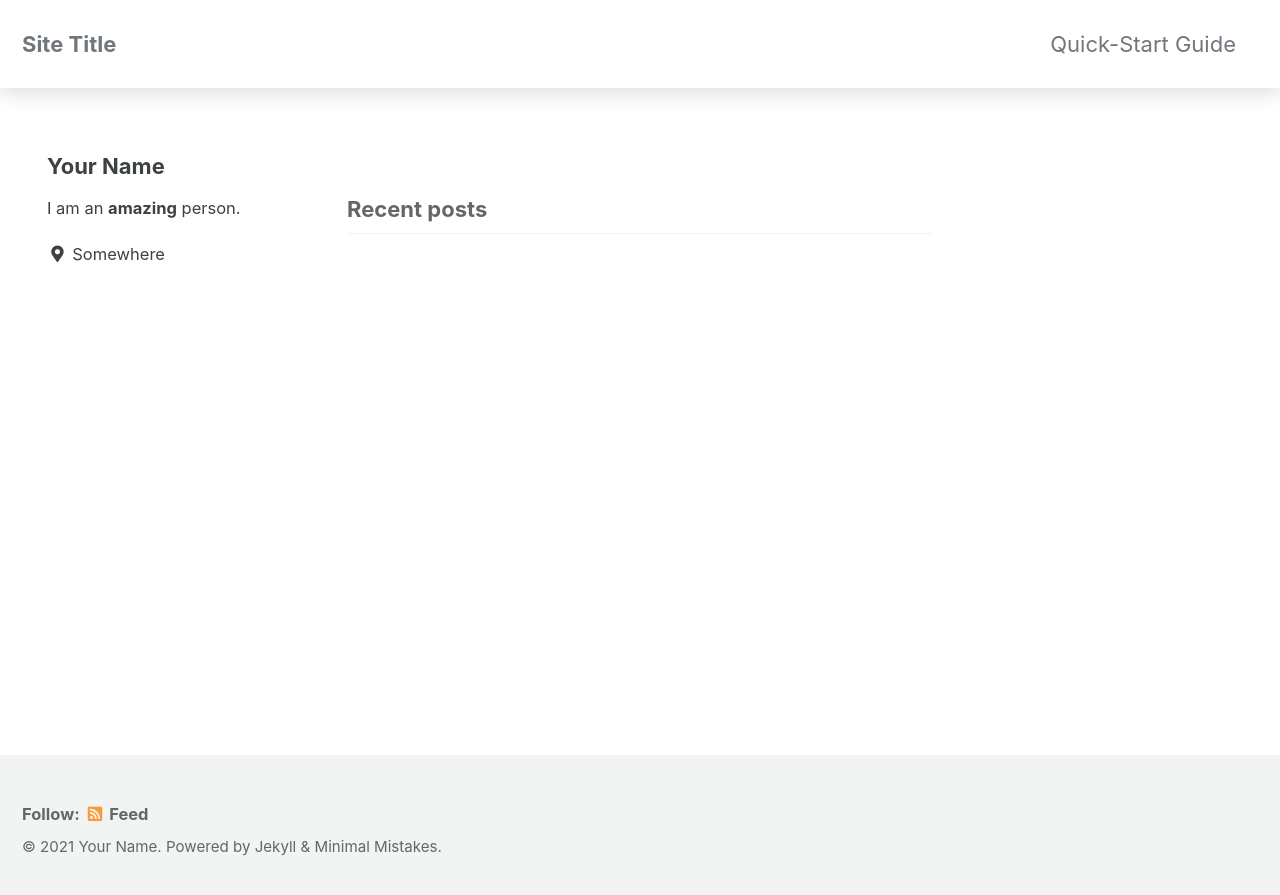
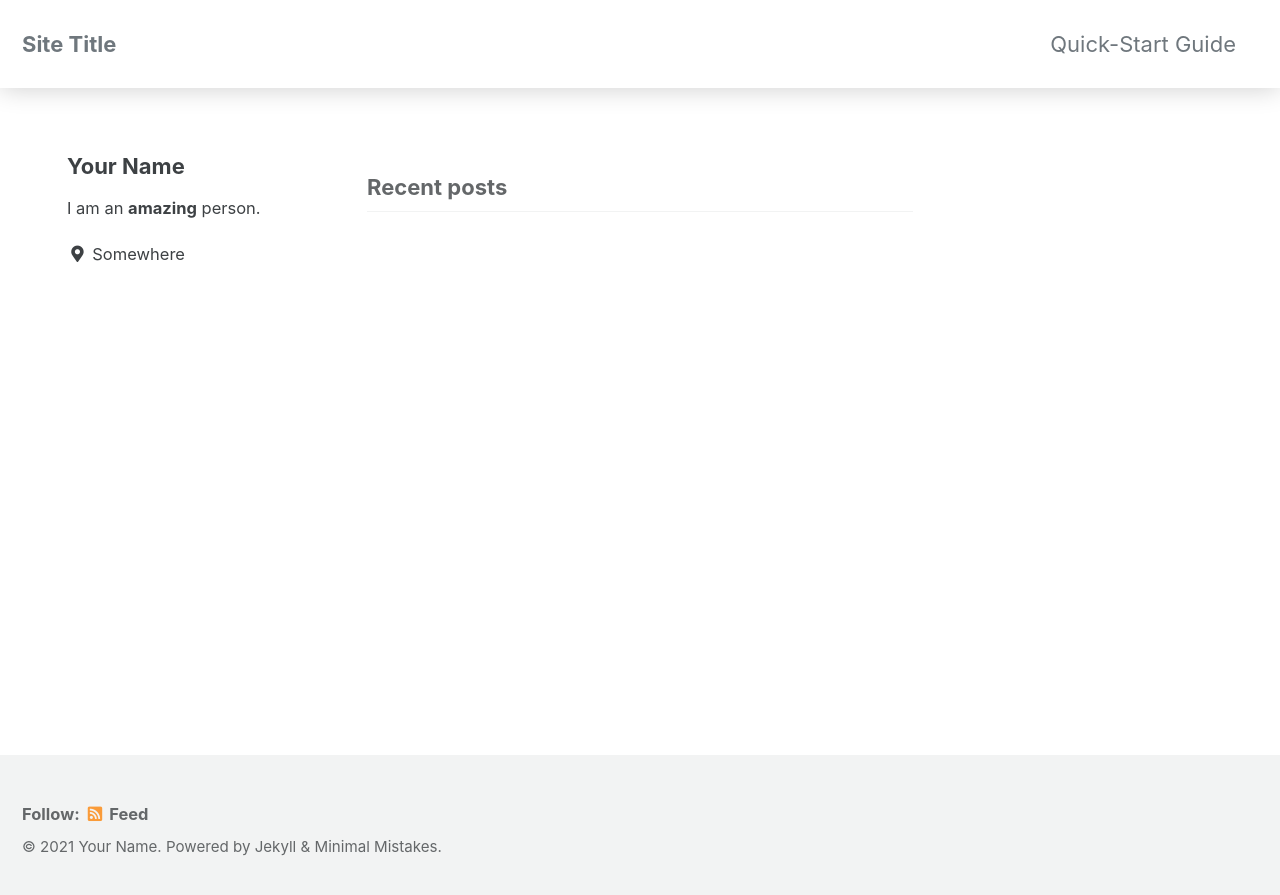
Before and after one commit to BOBDevStudio/Minimal-Mistakes-Fork-Theme, a Jekyll site: the page built from index.html, in a window 1280 px wide. Shown: the top 895 px of the page. Built offline with Jekyll 4.4.1, drawn with Linux system fonts in a browser that asks for light colours; cached includes are drawn as plain includes; the list of posts is cut into pages by our own code.

Commit message:
Updated archive.html

```diff
--- a/_layouts/archive.html
+++ b/_layouts/archive.html
@@ -18,6 +18,7 @@ layout: default
   <main id="main" class="main" role="main">
     {%- include sidebar.html -%}
 
+	<article class="page">
       <div class="archive">
         {%- unless page.header.overlay_color or page.header.overlay_image -%}
         <h1 id="page-title" {%- if page.uses_image_header == true -%}class="page__title"{%- else -%}class="page__title non-splash-page-title"{%- endif -%} itemprop="headline">
@@ -26,5 +27,8 @@ layout: default
         {%- endunless -%}
         {{ content }}
       </div>
+	</article>
+
+	{%- include page-subject-info-panel.html -%}
   </main>
 </div>
--- a/_sass/minimal-mistakes/_bob-custom-edits.scss
+++ b/_sass/minimal-mistakes/_bob-custom-edits.scss
@@ -363,6 +363,13 @@ body {
         @include laptop {
           flex-basis: calc(100% - 300px - 300px - 20px - 20px);
           width: calc(100% - 300px - 300px - 20px - 20px);
+        }
+
+        &>.archive {
+          width: 100% !important;
+          padding: unset !important;
+          margin: unset !important;
+          float: initial !important;
         }
 
         .page__inner-wrap {
```
Lines whose indentation alone changed are shown as unchanged.
